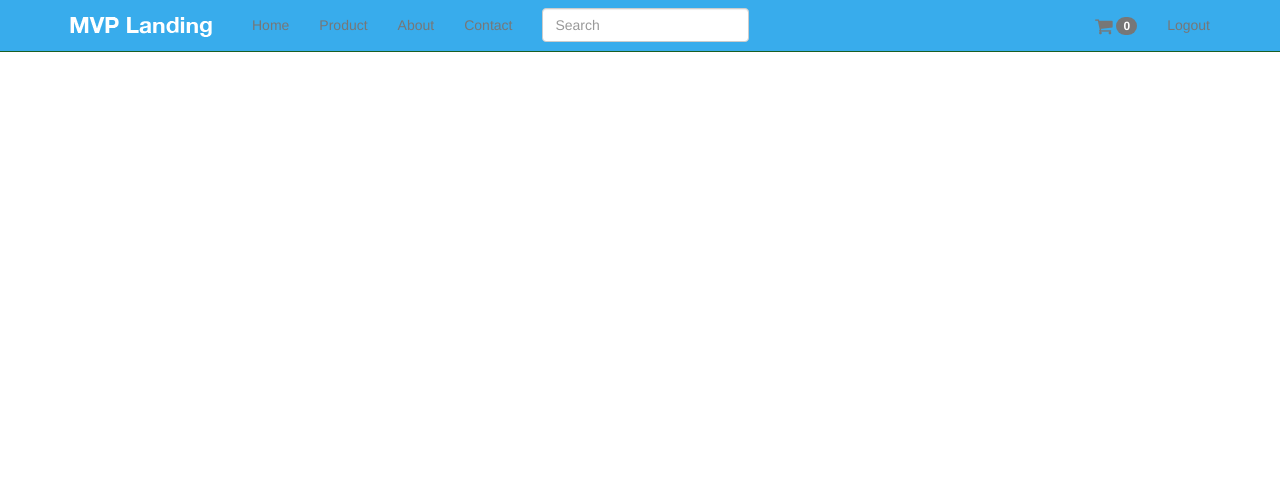
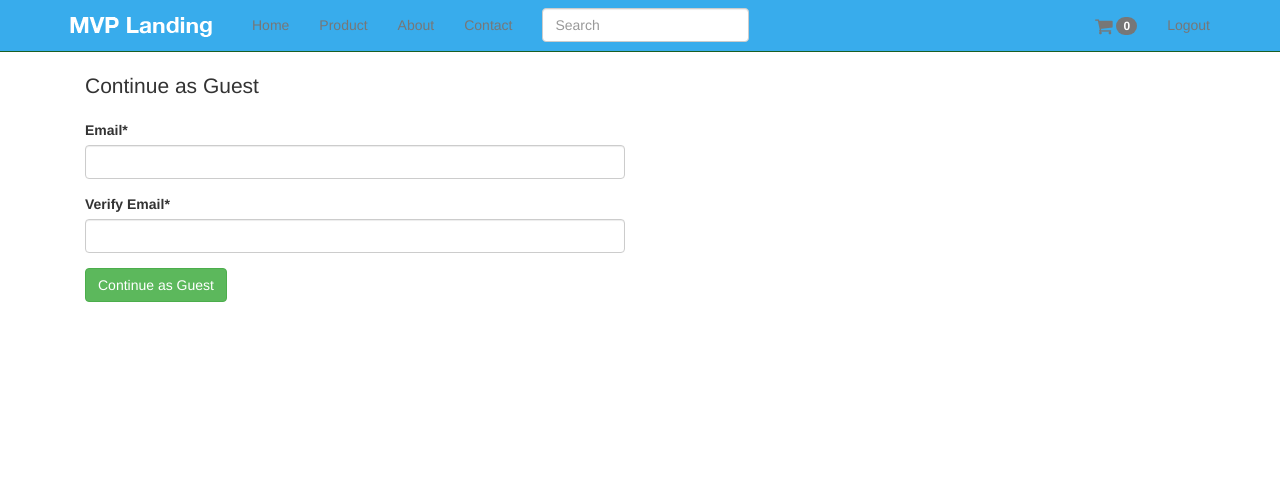
Before and after one commit to djangoleonard/src, a Django app: page /checkout/ in a window 1280 px wide. Shown: the top 501 px of the page. Run offline with Django 3.2, Linux system fonts and the light colour scheme; a user stored in the database is signed in; some libraries are stand-ins or nearby versions.

Commit message:
092 Checkout from FormMixin lesson finished

```diff
--- a/carts/views.py
+++ b/carts/views.py
@@ -4,8 +4,14 @@ from django.http import HttpResponseRedirect, Http404, JsonResponse
 from django.shortcuts import render, get_object_or_404, redirect
 from django.views.generic.base import View
 from django.views.generic.detail import SingleObjectMixin, DetailView
+from django.views.generic.edit import FormMixin
+
+# Create yor views here.
+from orders.forms import GuestCheckoutForm
 from products.models import Variation
-from carts.models import Cart, CartItem
+
+
+from .models import Cart, CartItem
 
 
 class ItemCountView(View):
@@ -122,9 +128,11 @@ class CartView(SingleObjectMixin, View):
         return render(request, template, context)
 
 
-class CheckoutView(DetailView):
+class CheckoutView(FormMixin, DetailView):
     model = Cart
     template_name = "carts/checkout_view.html"
+    form_class = GuestCheckoutForm
+    # success_url = "/checkout"
 
     def get_object(self, queryset=None):
         cart_id = self.request.session.get("cart_id")
@@ -143,5 +151,16 @@ class CheckoutView(DetailView):
         if self.request.user.is_authenticated():  # or if self.request.user.is_guest :
             user_can_continue = True
         context["user_can_continue"] = user_can_continue
+        context["form"] = self.get_form()
+        return context
 
-        return context
+    def post(self,request, *args, **kwargs):
+        form = self.get_form()
+        if form.is_valid():
+            print form.cleaned_data.get("email")
+            return self.form_valid(form)
+        else:
+            return self.form_invalid(form)
+
+    def get_success_url(self):
+        return reverse("checkout")
--- /dev/null
+++ b/orders/forms.py
@@ -0,0 +1,15 @@
+from django import forms
+
+
+class GuestCheckoutForm(forms.Form):
+    email = forms.EmailField()
+    email2 = forms.EmailField(label='Verify Email')
+
+    def clean_email2(self):
+        email = self.cleaned_data.get("email")
+        email2 = self.cleaned_data.get("email2")
+
+        if email == email2:
+            return email2
+        else:
+            raise forms.ValidationError("Please confirm emails are the same")
--- a/templates/carts/checkout_view.html
+++ b/templates/carts/checkout_view.html
@@ -3,10 +3,14 @@
 {% load crispy_forms_tags %}
 {% block content %}
     {#    {{ user_auth }}#}
-    {% if not user_can_continue %}
     <div class="col-sm-6">
         <p class="lead">Continue as Guest</p>
+        <form action="" method="post">{% csrf_token %}
+            {{ form|crispy }}
+            <input type="submit" class="btn btn-success" value="Continue as Guest">
+        </form>
     </div>
+    {% if not user_can_continue %}
         <div class="col-sm-6">
             <p class="lead">Login to Continue</p>
             <form action="{% url 'auth_login' %}" method="post">{% csrf_token %}
@@ -16,7 +20,8 @@
             </form>
             <br>
             <div class="text-left">
-            <p>{% trans "Forgot password" %}? <a href="{% url 'auth_password_reset' %}">{% trans "Reset it" %}</a>!</p>
+                <p>{% trans "Forgot password" %}? <a href="{% url 'auth_password_reset' %}">{% trans "Reset it" %}</a>!
+                </p>
                 <p>{% trans "Not member" %}? <a href="{% url 'registration_register' %}">{% trans "Register" %}</a>!</p>
             </div>
         </div>
```
Also changed, not shown: db.sqlite3. Lines whose indentation alone changed are shown as unchanged.
